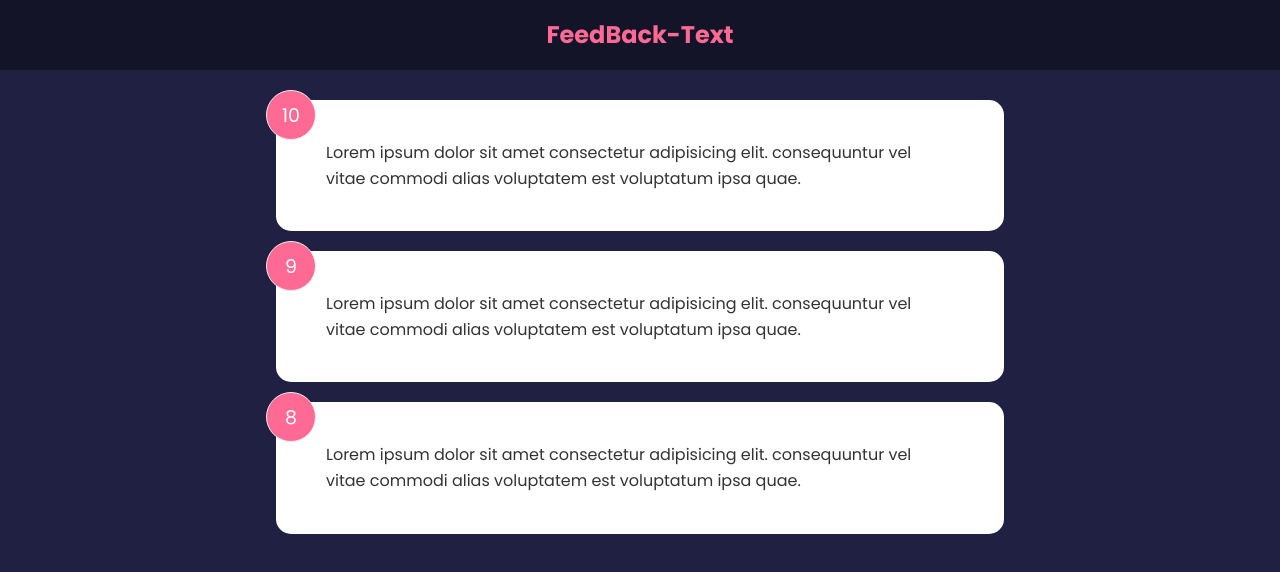
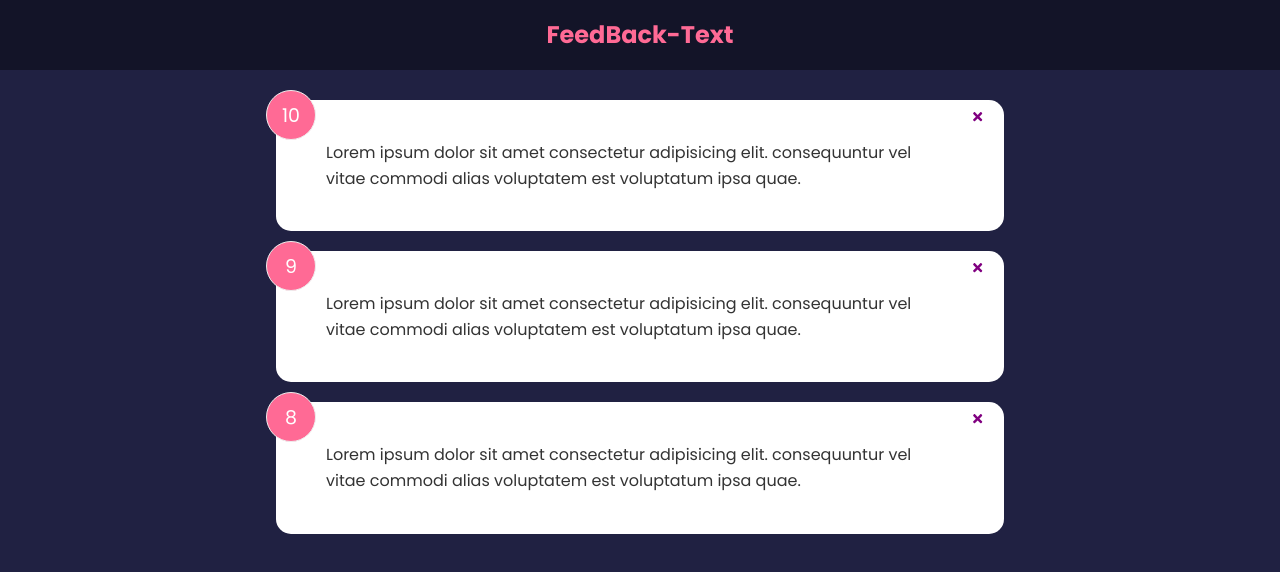
Before and after one commit to linkprada/FeedBack-App, a React (Create React App) app: page / in a window 1280 px wide. Shown: the top 572 px of the page. Built offline with nearby package versions, Linux system fonts and the light colour scheme.

Commit message:
Add React-Icons package Add Delete Functionality to FeedBackItems

```diff
--- a/package.json
+++ b/package.json
@@ -8,7 +8,8 @@
     "@testing-library/user-event": "^13.5.0",
     "react": "^17.0.2",
     "react-dom": "^17.0.2",
-    "react-scripts": "5.0.0",
+    "react-icons": "^4.3.1",
+    "react-scripts": "^5.0.0",
     "web-vitals": "^2.1.3"
   },
   "scripts": {
--- a/src/App.js
+++ b/src/App.js
@@ -5,11 +5,19 @@
 
 function App() {
     var [feedBack, setFeedBack] = useState(FeedBackData)
+
+    const handleDelete = (id)=>{
+        if (window.confirm("Are you sure you want to delete this rating?")) {
+            var feedBackWithoutDeletedItem = feedBack.filter((item)=> item.id !== id);
+            setFeedBack(feedBackWithoutDeletedItem);
+        }
+    }
+
     return (
         <>
             <Header ></Header>
             <div className="container">
-                <FeedBackList feedBack={feedBack}></FeedBackList>
+                <FeedBackList feedBack={feedBack} handleDelete={handleDelete}></FeedBackList>
             </div>
         </>
     )
--- a/src/components/FeedBackItem.jsx
+++ b/src/components/FeedBackItem.jsx
@@ -1,9 +1,13 @@
+import { FaTimes } from "react-icons/fa";
 import Card from './shared/Card'
 
-function FeedBackItem({item}) {
+function FeedBackItem({item, handleDelete}) {
     return (
         <Card>
             <div className="num-display">{item.rating}</div>
+            <button onClick={()=>handleDelete(item.id)} className="close">
+                <FaTimes color="purple"></FaTimes>
+            </button>
             <div className="text-display">{item.text}</div>
         </Card>
     )
--- a/src/components/FeedBackList.jsx
+++ b/src/components/FeedBackList.jsx
@@ -1,12 +1,13 @@
 import FeedBackItem from './FeedBackItem'
 
-function FeedBackList({feedBack}) {
-    if (!feedBack || feedBack.lenght === 0) {
+function FeedBackList({feedBack, handleDelete}) {
+    console.log(feedBack.length);
+    if (!feedBack || feedBack.length === 0) {
         return <div>No ratings</div>
     }
 
     var feedBackListItems = feedBack.map((item)=>(
-        <FeedBackItem key={item.id} item={item}></FeedBackItem>
+        <FeedBackItem key={item.id} item={item} handleDelete={handleDelete}></FeedBackItem>
     ));
 
     return (
```
Also changed, not shown: 1 other file (tests, documents, lock files or other folders).
